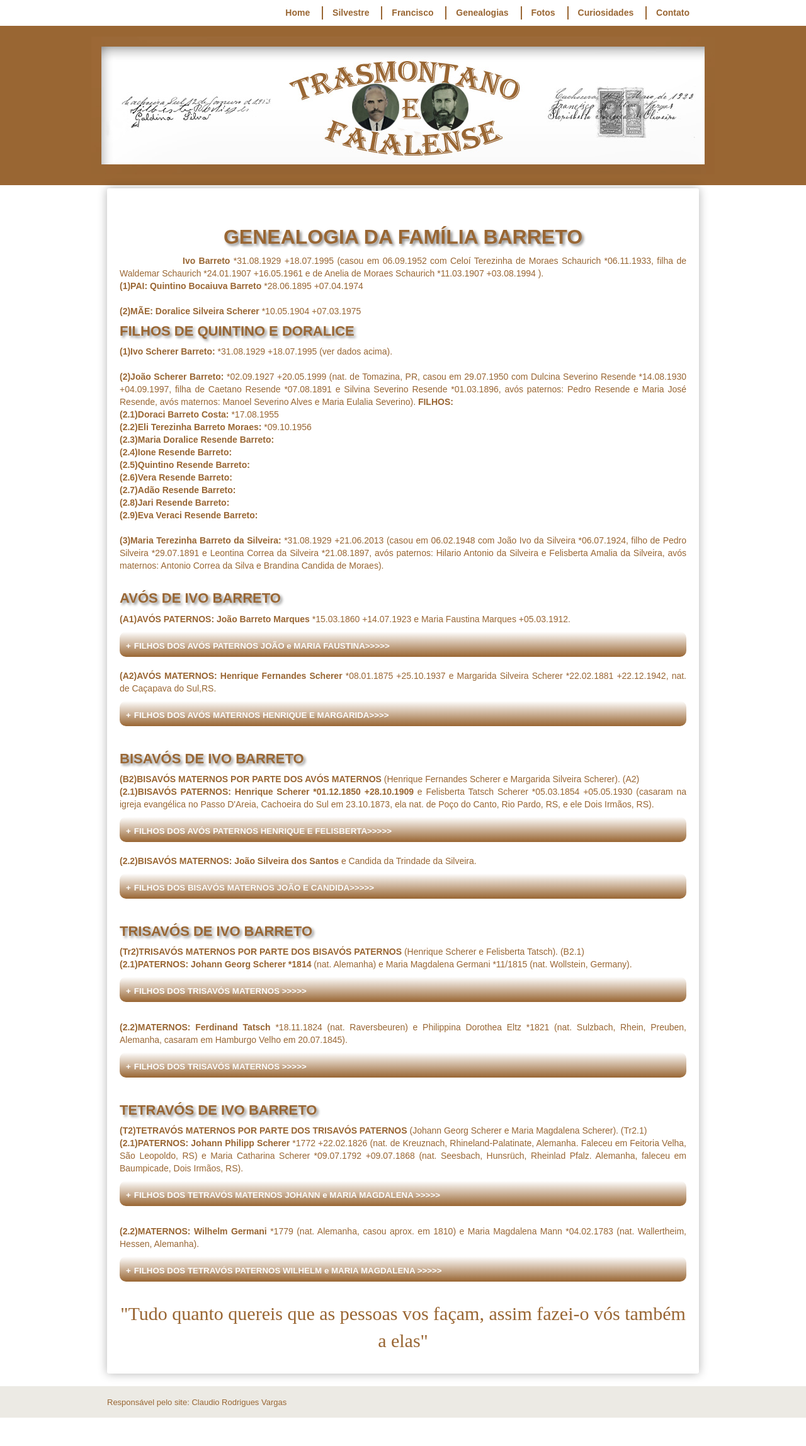
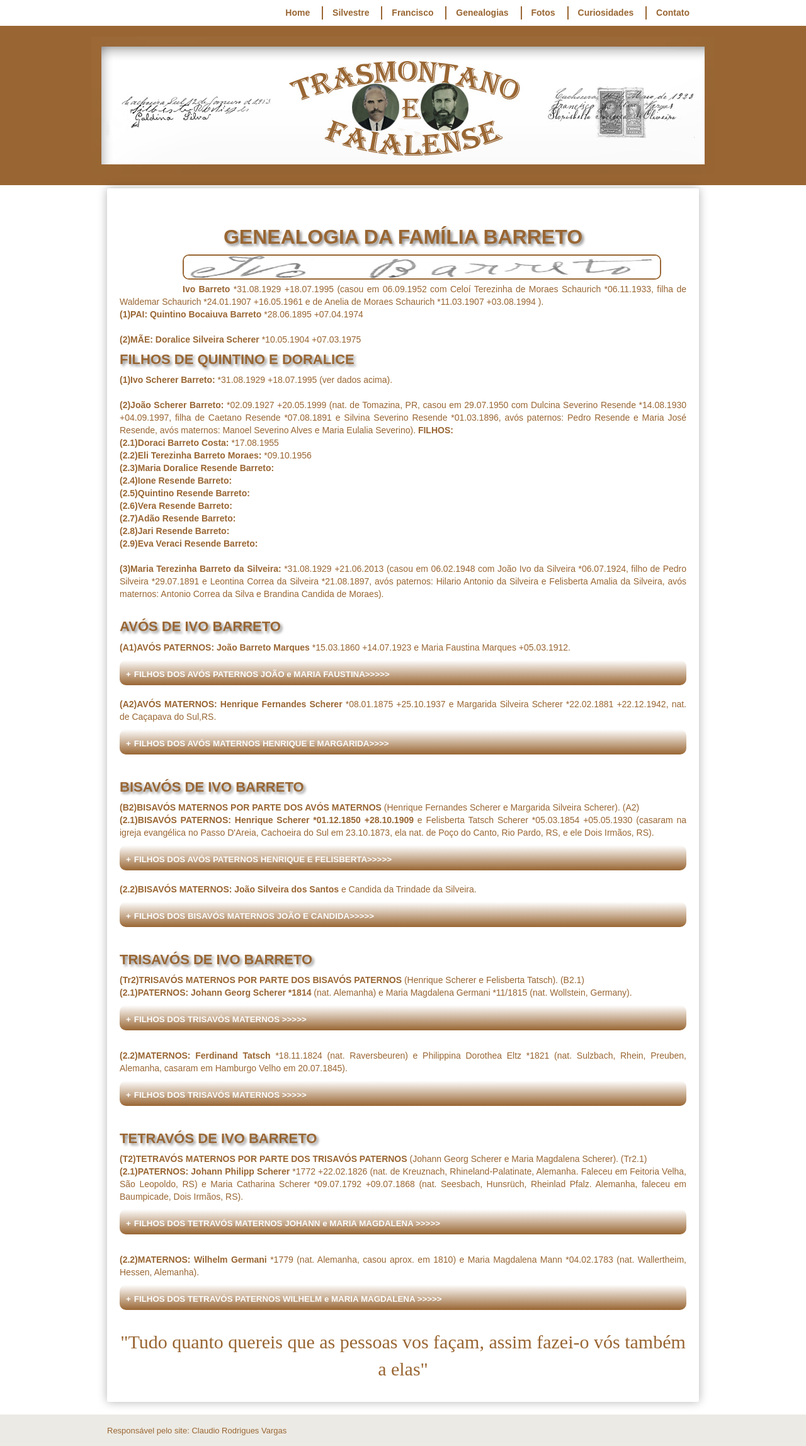
Before and after one commit to claudiovargas1955/claudiovargas1955.github.io, a Jekyll site: the page built from _pages/familia-barreto.html, in a window 1280 px wide. Shown: the whole page at 63% size. Built offline with Jekyll 4.4.1, drawn with Linux system fonts in a browser that asks for light colours; some web fonts are replaced; before the commit the page ends 2251 px from its top, so only the background shows below that.

Commit message:
Update familia-barreto.html

```diff
--- a/_pages/familia-barreto.html
+++ b/_pages/familia-barreto.html
@@ -95,7 +95,7 @@ details[open] summary {color:#996633;
 </style>
 
 <h1>GENEALOGIA DA FAMÍLIA BARRETO</h1>
-
+<img class="esq1" style="float:left"; src="/images/IVO.jpg" width="760px" height="40px" align="center" title="Assinatura Ivo Barreto";/>
 <b><p style="text-indent:100px";/>Ivo Barreto </b>*31.08.1929 +18.07.1995 (casou em 06.09.1952 com Celoí Terezinha de Moraes Schaurich
 *06.11.1933, filha de Waldemar Schaurich *24.01.1907 +16.05.1961 e de Anelia de Moraes Schaurich *11.03.1907 +03.08.1994 ). <br>
 
```
